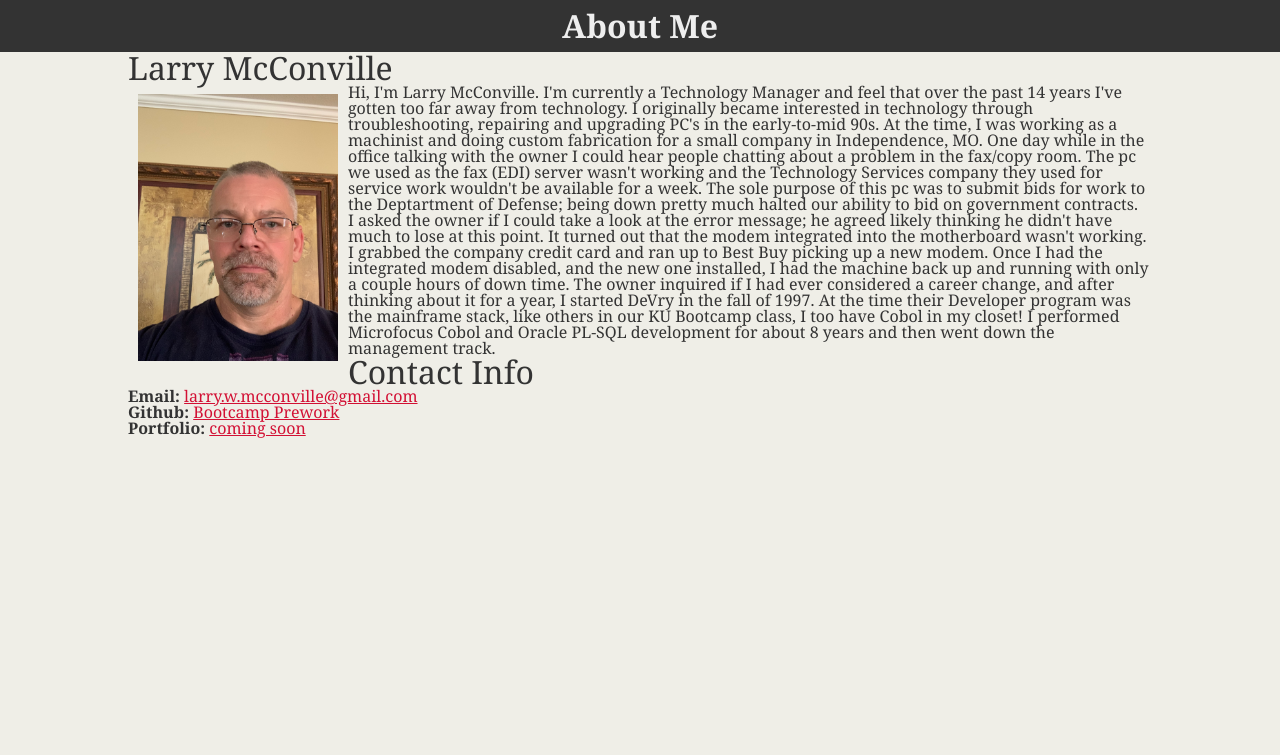
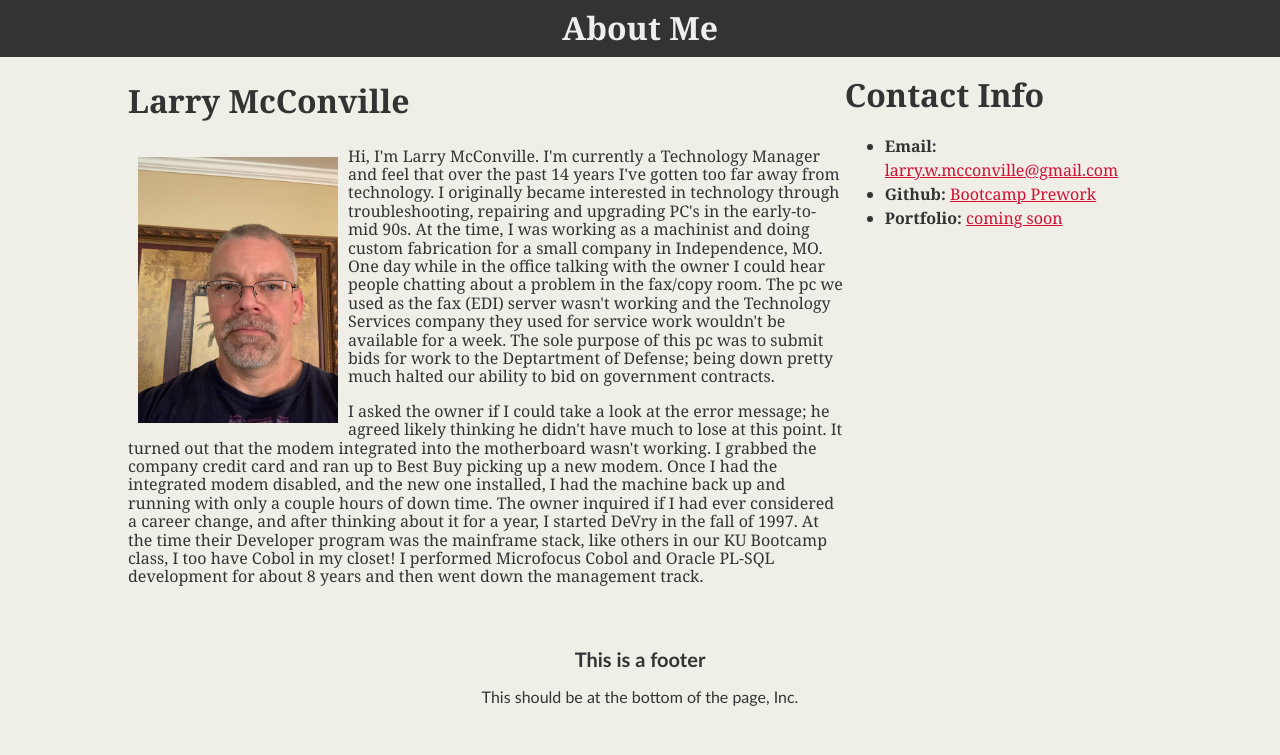
Before and after one commit to LarryMcConville/LarryMcConville, a plain HTML site: page index.html in a window 1280 px wide. Drawn offline with Linux system fonts and the light colour scheme.

Commit message:
added page footer

```diff
--- a/css/style.css
+++ b/css/style.css
@@ -29,23 +29,34 @@ header h1 {
     margin: 0 auto;
 }
 
-.container section h2 {
+.container h2 {
     font-size: 2em;
 }
 
-.container section #main-bio {
+.container #main-bio {
     float: left;
     width: 70%;
 }
 
-.container section #bio-image {
+.container #bio-image {
     float: left;
     width: 200px;
     margin: 10px;
 }
 
-.container section #contact-info {
+.container #contact-info {
     float: left;
     width: 30%;
     line-height: 150%;
 }
+
+.footer {
+    clear: both;
+    padding: 30px;
+    font-family: 'Trebuchet MS', 'Lucida Sans Unicode', 'Lucida Grande', 'Lucida Sans', Arial, sans-serif;
+    text-align: center;
+}
+
+.footer h2 {
+    font-size: 1.25em;
+}
--- a/index.html
+++ b/index.html
@@ -2,7 +2,7 @@
 <html>
     <head>
         <title>About Me</title>
-        <link rel="stylesheet" type="text/css" href="css/reset.css">
+        <!--<link rel="stylesheet" type="text/css" href="css/reset.css">-->
         <link rel="stylesheet" type="text/css" href="css/normalize.css">
         <link rel="stylesheet" type="text/css" href="css/style.css">
     </head>
@@ -34,5 +34,11 @@
 
         </div>
 
+        <footer class="footer">
+            <h2>This is a footer</h2>
+            <p>This should be at the bottom of the page, Inc.</p>
+        </footer>
+
     </body>
+
 </html>
```
